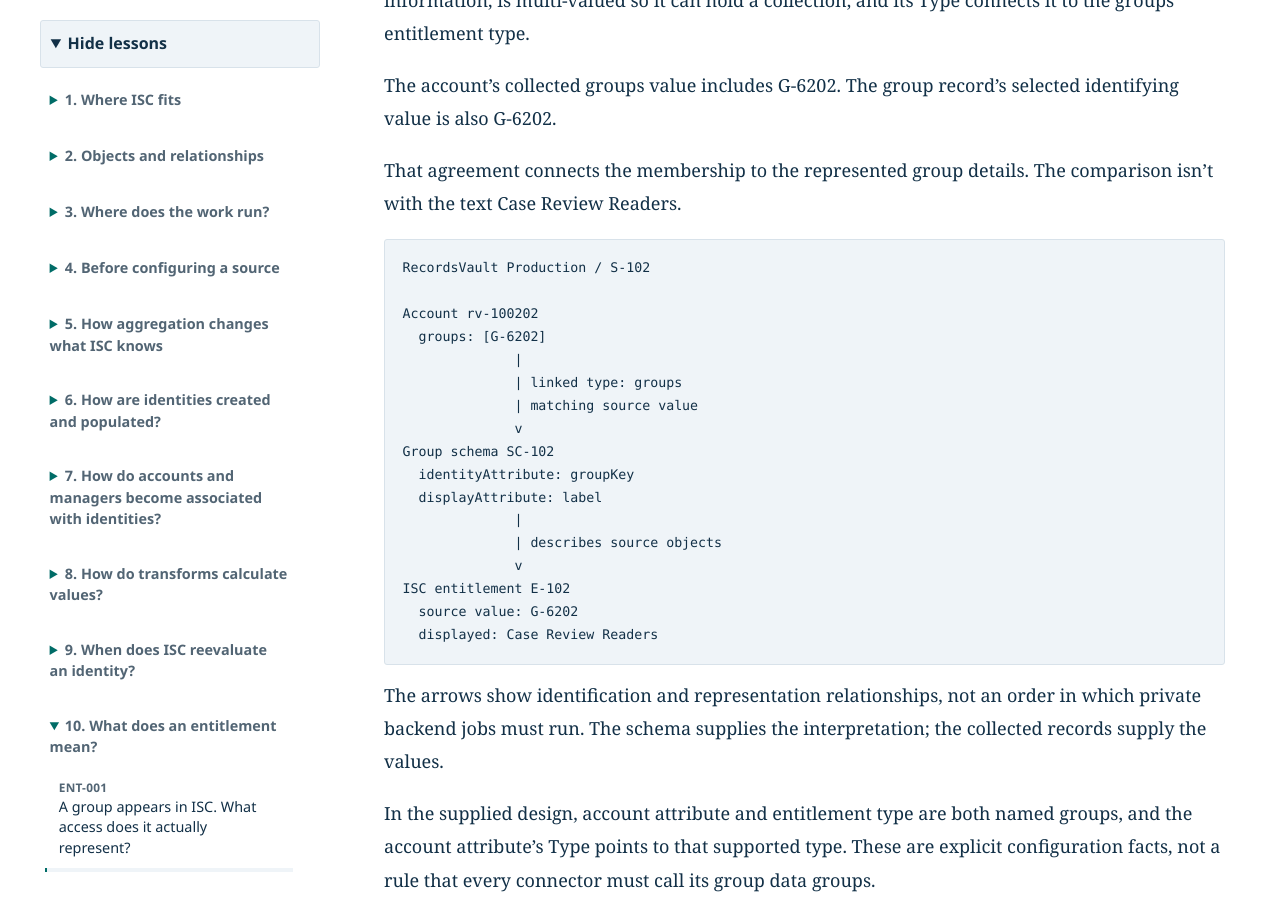
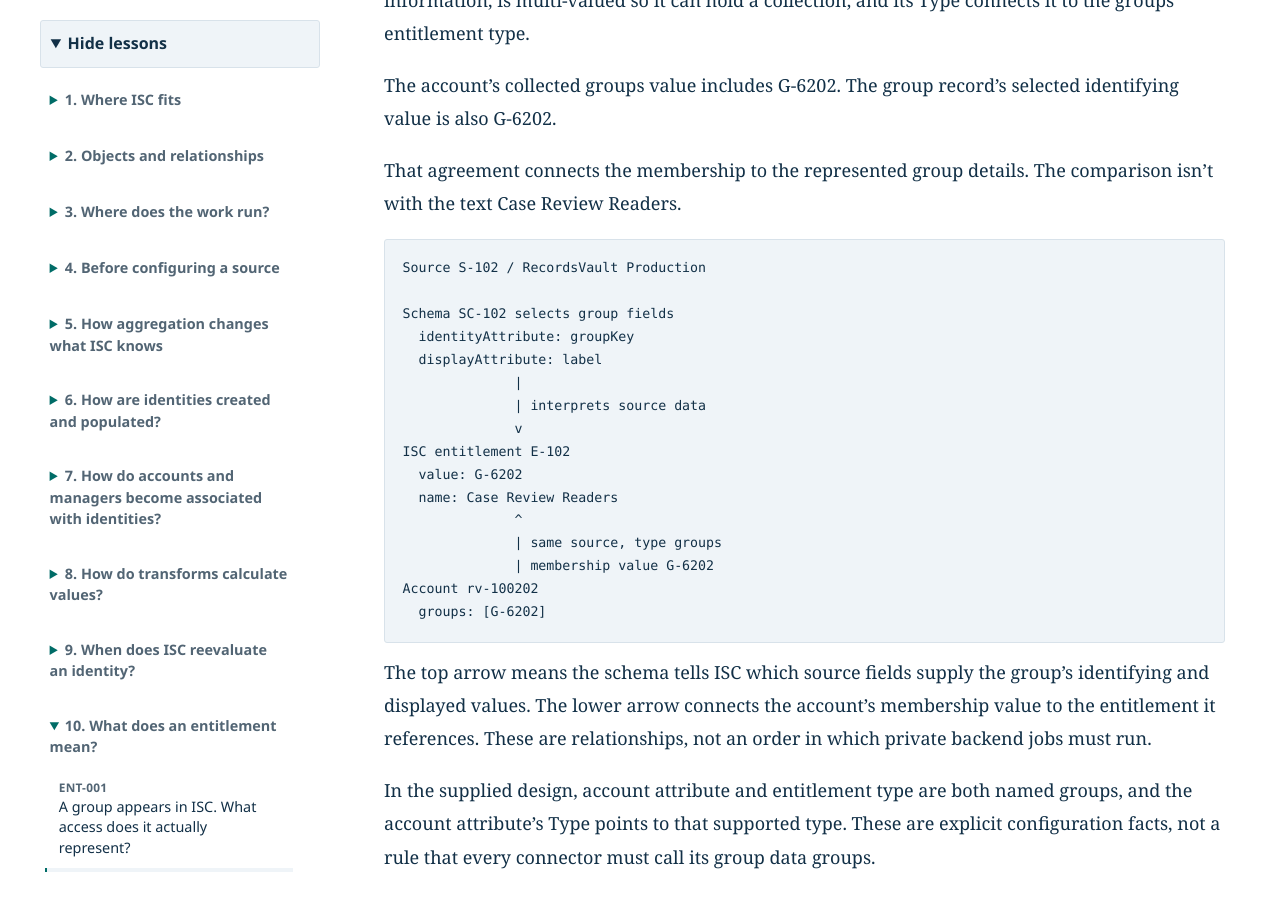
Before and after one commit to TedxHarry/ISC_Theory_Learning, a Jekyll site: the page built from lessons/ENT-002_Entitlement_Identifiers_Display_Values_Types_and_Metadata.md, in a window 1280 px wide and 900 px high, scrolled down 3961 px. Built offline with Jekyll 4.4.1, drawn with Linux system fonts in a browser that asks for light colours; our own code applies the rules of GitHub Pages for plain Markdown files.

Commit message:
Clarify schema selection and membership references in ENT-002 diagram

````diff
--- a/lessons/ENT-002_Entitlement_Identifiers_Display_Values_Types_and_Metadata.md
+++ b/lessons/ENT-002_Entitlement_Identifiers_Display_Values_Types_and_Metadata.md
@@ -90,26 +90,25 @@ The account's collected groups value includes G-6202. The group record's selecte
 That agreement connects the membership to the represented group details. The comparison isn't with the text Case Review Readers.
 
 ```text
-RecordsVault Production / S-102
+Source S-102 / RecordsVault Production
 
-Account rv-100202
-  groups: [G-6202]
-              |
-              | linked type: groups
-              | matching source value
-              v
-Group schema SC-102
+Schema SC-102 selects group fields
   identityAttribute: groupKey
   displayAttribute: label
               |
-              | describes source objects
+              | interprets source data
               v
 ISC entitlement E-102
-  source value: G-6202
-  displayed: Case Review Readers
+  value: G-6202
+  name: Case Review Readers
+              ^
+              | same source, type groups
+              | membership value G-6202
+Account rv-100202
+  groups: [G-6202]
 ```
 
-The arrows show identification and representation relationships, not an order in which private backend jobs must run. The schema supplies the interpretation; the collected records supply the values.
+The top arrow means the schema tells ISC which source fields supply the group's identifying and displayed values. The lower arrow connects the account's membership value to the entitlement it references. These are relationships, not an order in which private backend jobs must run.
 
 In the supplied design, account attribute and entitlement type are both named groups, and the account attribute's Type points to that supported type. These are explicit configuration facts, not a rule that every connector must call its group data groups.
 
````
Also changed, not shown: assets/ENT-002_identifiers_schema_and_membership.txt (+10 -11 lines), author/REFERENCE_RECORDS.md (+1 -1 lines).
